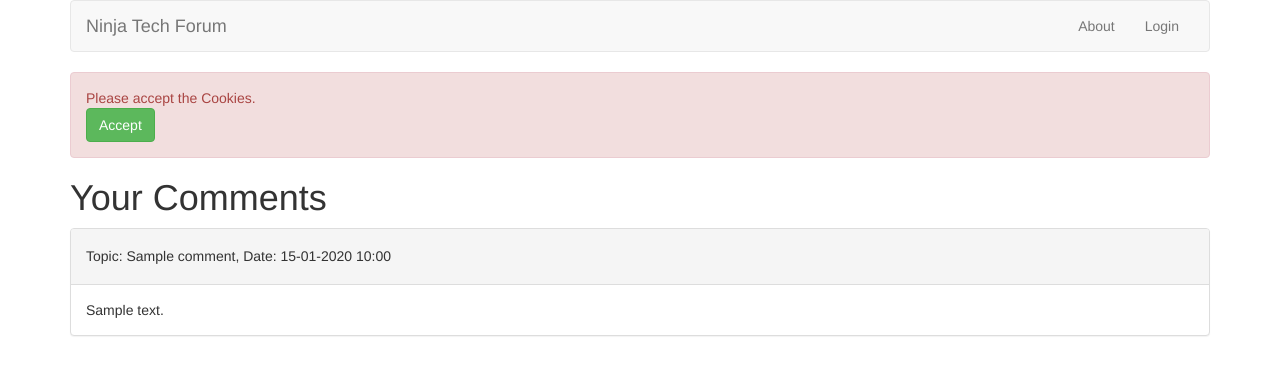
After one commit to trco/ninja-tech-forum, a Python web app: template templates/user_comments.html in a window 1280 px wide. The commit adds this page. Shown: the top 375 px of the page. Run offline with Jinja, Linux system fonts and the light colour scheme; the template is opened without the code that fills it: most values are stand-ins (such as "Sample title", 1, 10 or a date in 2020); some libraries are stand-ins or nearby versions.

Commit message:
add user-comments

```diff
--- a/index.yaml
+++ b/index.yaml
@@ -17,6 +17,12 @@
   - name: create_time
     direction: desc
 
+- kind: Comment
+  properties:
+  - name: user_id
+  - name: create_time
+    direction: desc
+
 - kind: Topic
   properties:
   - name: deleted
--- a/main.py
+++ b/main.py
@@ -5,6 +5,7 @@
 from handlers.main_handler import MainHandler
 from handlers.cookie_handler import CookieHandler
 from handlers.topic_handlers import AddTopic, DeleteTopic, TopicDetails
+from handlers.comment_handlers import UserComments
 from workers.mail_worker import MailWorker
 
 
@@ -16,4 +17,5 @@
     webapp2.Route('/topic/delete/<topic_id>', DeleteTopic, name="delete-topic"),
     webapp2.Route('/topic/details/<topic_id>', TopicDetails, name="topic-details"),
     webapp2.Route('/task/send-new-comment-mail', MailWorker, name="mail-worker"),
+    webapp2.Route('/user-comments', UserComments, name="user-comments"),
 ], debug=True)
--- a/templates/base.html
+++ b/templates/base.html
@@ -36,6 +36,7 @@
                 <li><a href="{{ login_url }}">Login</a></li>
               {% else %}
                 <li><a href="/topic/add">Add Topic</a></li>
+                <li><a href="/user-comments">Your comments</a></li>
                 <li><a href="#">{{ user.email() }}</a></li>
                 <li><a href="{{ logout_url }}">Logout</a></li>
               {% endif %}
--- /dev/null
+++ b/templates/user_comments.html
@@ -0,0 +1,17 @@
+{% extends "base.html" %}
+
+{% block content %}
+
+<h1>Your Comments</h1>
+{% for comment in user_comments %}
+<div class="panel panel-default">
+    <div class="panel-heading">
+        <h5>Topic: {{ comment.get_related_topic_title(comment.topic_id) }}, Date: {{ comment.create_time.strftime('%d-%m-%Y %H:%M') }}</h5>
+    </div>
+    <div class="panel-body">
+        {{ comment.content }}
+    </div>
+</div>
+{% endfor %}
+
+{% endblock content %}
```
Also changed, not shown: handlers/comment_handlers.py (added, +18 -0 lines), models/models.py (+8 -0 lines).
